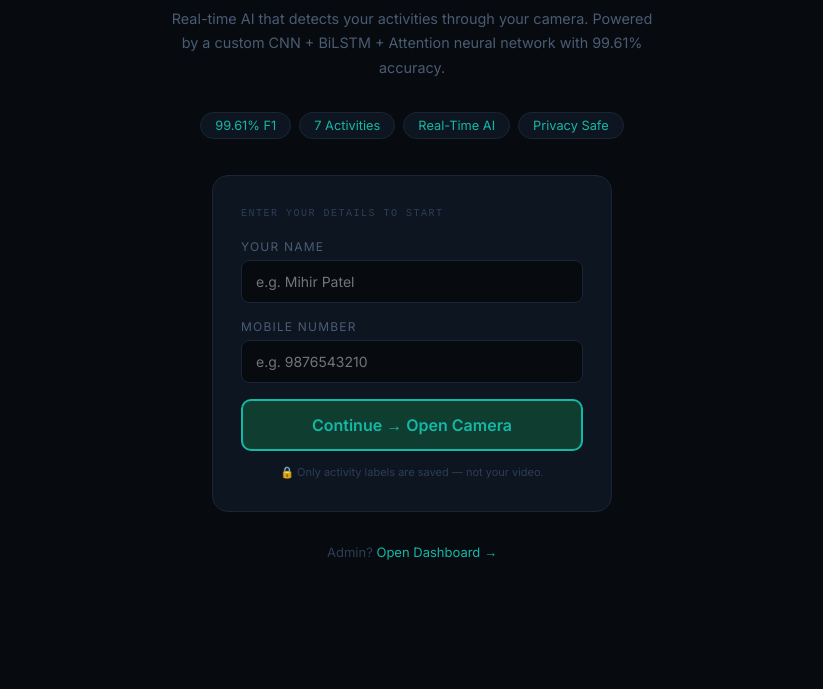
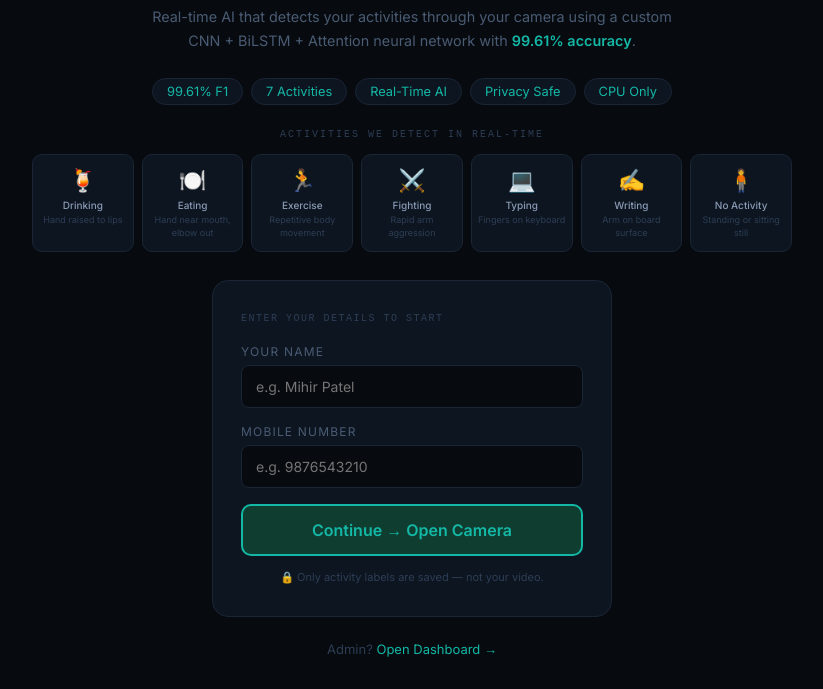
Before and after one commit to mihir120104/PoseGuard-AI---Real-Time-Human-Activity-Recognition-System, a plain HTML site: page har-landing/index.html in a window 1280 px wide. Shown: the part 206-895 px from the top of the page, without its empty margins (228-1051 px from the left). Before the commit the page ends 800 px from the top, so only its background shows below. Drawn offline with Linux system fonts and the light colour scheme; no server answers.

```diff
--- a/har-landing/index.html
+++ b/har-landing/index.html
@@ -14,9 +14,20 @@
 .logo{width:72px;height:72px;border-radius:18px;background:linear-gradient(135deg,#0F3D30,#0A2840);border:1px solid #1A5040;display:flex;align-items:center;justify-content:center;font-size:32px;margin:0 auto 24px;}
 h1{font-family:'Syne',sans-serif;font-size:2.4rem;font-weight:800;background:linear-gradient(135deg,#E8EDF5,#14B8A6);-webkit-background-clip:text;-webkit-text-fill-color:transparent;margin-bottom:8px;}
 .subtitle{font-size:1rem;color:#14B8A6;margin-bottom:8px;}
-.desc{font-size:0.9rem;color:#4A5C74;max-width:500px;line-height:1.7;margin-bottom:32px;}
-.badges{display:flex;gap:8px;justify-content:center;flex-wrap:wrap;margin-bottom:36px;}
+.desc{font-size:0.9rem;color:#4A5C74;max-width:520px;line-height:1.7;margin-bottom:24px;}
+.badges{display:flex;gap:8px;justify-content:center;flex-wrap:wrap;margin-bottom:24px;}
 .badge{background:#0D1520;border:1px solid #1A2535;color:#14B8A6;padding:5px 14px;border-radius:20px;font-size:0.8rem;}
+
+/* 7 ACTIVITIES SECTION */
+.activities-section{width:100%;max-width:760px;margin-bottom:28px;}
+.act-title{font-family:monospace;font-size:10px;color:#2D3E55;letter-spacing:.2em;text-transform:uppercase;margin-bottom:14px;}
+.act-grid{display:grid;grid-template-columns:repeat(7,1fr);gap:8px;}
+.act-card{background:#0D1520;border:1px solid #1A2535;border-radius:10px;padding:12px 6px;text-align:center;transition:border-color .2s;}
+.act-card:hover{border-color:#14B8A6;}
+.act-icon{font-size:22px;margin-bottom:6px;}
+.act-name{font-size:10px;color:#8A9BB5;font-weight:500;}
+.act-desc{font-size:9px;color:#2D3E55;margin-top:3px;line-height:1.4;}
+
 .form-card{background:#0D1520;border:1px solid #1A2535;border-radius:16px;padding:32px 28px;width:100%;max-width:400px;text-align:left;}
 .form-label{font-size:12px;color:#4A5C74;margin-bottom:6px;display:block;text-transform:uppercase;letter-spacing:.1em;}
 .form-input{width:100%;background:#070A0F;border:1px solid #1A2535;color:#DDE6F0;padding:12px 14px;border-radius:8px;font-size:14px;outline:none;margin-bottom:16px;font-family:'Inter',sans-serif;transition:border .2s;}
@@ -45,7 +56,7 @@
 .controls{width:100%;max-width:860px;display:flex;gap:12px;margin-top:14px;}
 .btn-start{flex:1;background:#0F3D30;border:2px solid #14B8A6;color:#14B8A6;padding:14px;border-radius:10px;font-size:1rem;font-weight:600;cursor:pointer;transition:all .2s;font-family:'Inter',sans-serif;}
 .btn-start:hover{background:#145C46;}
-.btn-stop{flex:1;background:#1A0A0A;border:2px solid #EF4444;color:#EF4444;padding:14px;border-radius:10px;font-size:1rem;font-weight:600;cursor:pointer;transition:all .2s;font-family:'Inter',sans-serif;display:none;}
+.btn-stop{flex:1;background:#1A0A0A;border:2px solid #EF4444;color:#EF4444;padding:14px;border-radius:10px;font-size:1rem;font-weight:600;cursor:pointer;display:none;font-family:'Inter',sans-serif;}
 .btn-stop:hover{background:#2A0A0A;}
 .btn-dashboard{flex:1;background:#0A1520;border:1px solid #1A2535;color:#8A9BB5;padding:14px;border-radius:10px;font-size:1rem;font-weight:500;cursor:pointer;text-decoration:none;display:flex;align-items:center;justify-content:center;font-family:'Inter',sans-serif;}
 .status-bar{width:100%;max-width:860px;background:#0D1520;border:1px solid #1A2535;border-radius:10px;padding:12px 16px;margin-top:12px;display:flex;justify-content:space-between;align-items:center;}
@@ -55,6 +66,12 @@
 @keyframes pulse{0%,100%{box-shadow:0 0 0 0 rgba(34,197,94,.4)}50%{box-shadow:0 0 0 6px rgba(34,197,94,0)}}
 .live-dot{width:8px;height:8px;border-radius:50%;background:#22C55E;display:inline-block;animation:pulse 1.5s infinite;margin-right:6px;}
 .not-live-dot{width:8px;height:8px;border-radius:50%;background:#2D3E55;display:inline-block;margin-right:6px;}
+
+/* Responsive */
+@media(max-width:600px){
+  .act-grid{grid-template-columns:repeat(4,1fr);}
+  h1{font-size:1.8rem;}
+}
 </style>
 </head>
 <body>
@@ -64,13 +81,58 @@
   <div class="logo">🎯</div>
   <h1>PoseGuard AI</h1>
   <div class="subtitle">Human Activity Recognition System</div>
-  <p class="desc">Real-time AI that detects your activities through your camera. Powered by a custom CNN + BiLSTM + Attention neural network with 99.61% accuracy.</p>
+  <p class="desc">Real-time AI that detects your activities through your camera using a custom CNN + BiLSTM + Attention neural network with <strong style="color:#14B8A6">99.61% accuracy</strong>.</p>
+
   <div class="badges">
     <span class="badge">99.61% F1</span>
     <span class="badge">7 Activities</span>
     <span class="badge">Real-Time AI</span>
     <span class="badge">Privacy Safe</span>
+    <span class="badge">CPU Only</span>
   </div>
+
+  <!-- 7 ACTIVITIES DISPLAY -->
+  <div class="activities-section">
+    <div class="act-title">Activities we detect in real-time</div>
+    <div class="act-grid">
+      <div class="act-card">
+        <div class="act-icon">🍹</div>
+        <div class="act-name">Drinking</div>
+        <div class="act-desc">Hand raised to lips</div>
+      </div>
+      <div class="act-card">
+        <div class="act-icon">🍽️</div>
+        <div class="act-name">Eating</div>
+        <div class="act-desc">Hand near mouth, elbow out</div>
+      </div>
+      <div class="act-card">
+        <div class="act-icon">🏃</div>
+        <div class="act-name">Exercise</div>
+        <div class="act-desc">Repetitive body movement</div>
+      </div>
+      <div class="act-card">
+        <div class="act-icon">⚔️</div>
+        <div class="act-name">Fighting</div>
+        <div class="act-desc">Rapid arm aggression</div>
+      </div>
+      <div class="act-card">
+        <div class="act-icon">💻</div>
+        <div class="act-name">Typing</div>
+        <div class="act-desc">Fingers on keyboard</div>
+      </div>
+      <div class="act-card">
+        <div class="act-icon">✍️</div>
+        <div class="act-name">Writing</div>
+        <div class="act-desc">Arm on board surface</div>
+      </div>
+      <div class="act-card">
+        <div class="act-icon">🧍</div>
+        <div class="act-name">No Activity</div>
+        <div class="act-desc">Standing or sitting still</div>
+      </div>
+    </div>
+  </div>
+
   <div class="form-card">
     <div style="font-family:monospace;font-size:10px;color:#2D3E55;letter-spacing:.15em;margin-bottom:20px;">ENTER YOUR DETAILS TO START</div>
     <label class="form-label">Your Name</label>
@@ -81,7 +143,8 @@
     <button class="btn-primary" onclick="startSession()">Continue → Open Camera</button>
     <p class="privacy">🔒 Only activity labels are saved — not your video.</p>
   </div>
-  <div style="margin-top:32px;font-size:13px;color:#2D3E55;">
+
+  <div style="margin-top:24px;font-size:13px;color:#2D3E55;">
     Admin? <a href="https://poseguard-ai-real-time-human-activity.onrender.com" target="_blank" style="color:#14B8A6;text-decoration:none;">Open Dashboard →</a>
   </div>
 </div>
@@ -132,41 +195,29 @@
     </div>
     <div style="background:#0D0A04;border:1px solid #4A3800;border-left:3px solid #F59E0B;border-radius:8px;padding:12px 14px;">
       <div style="color:#F59E0B;font-size:11px;font-weight:600;margin-bottom:4px;">⏳ First Prediction</div>
-      <div style="color:#4A5C74;font-size:11px;line-height:1.6;">Takes <b style="color:#DDE6F0">~30 seconds</b> — model needs 60 frames. Watch the frame counter.</div>
+      <div style="color:#4A5C74;font-size:11px;line-height:1.6;">Takes <b style="color:#DDE6F0">~10 seconds</b> — model needs 20 frames. Watch frame counter.</div>
     </div>
   </div>
 </div>
 
 <script>
-// ══ CONFIG — HuggingFace API ══
 const API  = "https://mihir1201-poseguard-api.hf.space";
 const DASH = "https://poseguard-ai-real-time-human-activity.onrender.com";
 
-let userName    = "";
-let userMobile  = "";
-let videoStream = null;
-let sendLoop    = null;
-let framesSent  = 0;
+let userName="", userMobile="", videoStream=null, sendLoop=null, framesSent=0;
 
-// ── Session start ──
 function startSession() {
   const name   = document.getElementById("inp-name").value.trim();
   const mobile = document.getElementById("inp-mobile").value.trim();
   const err    = document.getElementById("form-error");
-
-  if (!name || name.length < 2) {
-    err.textContent = "Please enter your full name."; err.style.display = "block"; return;
-  }
-  if (!/^\d{10}$/.test(mobile)) {
-    err.textContent = "Enter a valid 10-digit mobile number."; err.style.display = "block"; return;
-  }
-  err.style.display = "none";
-  userName = name; userMobile = mobile;
+  if (!name || name.length < 2) { err.textContent="Please enter your full name."; err.style.display="block"; return; }
+  if (!/^\d{10}$/.test(mobile))  { err.textContent="Enter a valid 10-digit mobile number."; err.style.display="block"; return; }
+  err.style.display="none";
+  userName=name; userMobile=mobile;
   sessionStorage.setItem("har_name", name);
   sessionStorage.setItem("har_mobile", mobile);
 
-  // Register user on server
-  fetch(API + "/register", {
+  fetch(API+"/register", {
     method:"POST", headers:{"Content-Type":"application/json"},
     body: JSON.stringify({name, mobile})
   }).catch(()=>{});
@@ -174,37 +225,31 @@
   document.getElementById("landing").style.display      = "none";
   document.getElementById("camera-page").style.display  = "flex";
   document.getElementById("display-name").textContent   = name;
-  document.getElementById("display-mobile").textContent = "📱 " + mobile;
+  document.getElementById("display-mobile").textContent = "📱 "+mobile;
 }
 
-// ── Camera start ──
 async function startCamera() {
   try {
     videoStream = await navigator.mediaDevices.getUserMedia({
-      video:{facingMode:"user", width:{ideal:640}, height:{ideal:480}},
-      audio:false
+      video:{facingMode:"user", width:{ideal:640}, height:{ideal:480}}, audio:false
     });
     const video = document.getElementById("video");
     video.srcObject = videoStream;
-
     document.getElementById("btn-start").style.display = "none";
     document.getElementById("btn-stop").style.display  = "flex";
     document.getElementById("live-indicator").innerHTML =
       '<span class="live-dot"></span><span style="font-size:12px;color:#22C55E;">Live</span>';
     document.getElementById("overlay-label").textContent = "Warming up — collecting frames...";
     document.getElementById("overlay-label").style.color = "#F59E0B";
-
-    framesSent = 0;
-    sendLoop = setInterval(sendFrame, 500); // send every 500ms = 2fps
-
+    framesSent=0;
+    sendLoop = setInterval(sendFrame, 500);
   } catch(e) {
-    alert("Camera access denied. Please allow camera permission.\n\n" + e.message);
+    alert("Camera access denied.\n"+e.message);
   }
 }
 
-// ── Camera stop ──
 function stopCamera() {
-  if (videoStream) { videoStream.getTracks().forEach(t=>t.stop()); videoStream = null; }
+  if(videoStream){videoStream.getTracks().forEach(t=>t.stop()); videoStream=null;}
   clearInterval(sendLoop);
   document.getElementById("btn-start").style.display = "flex";
   document.getElementById("btn-stop").style.display  = "none";
@@ -216,28 +261,22 @@
   document.getElementById("frames-count").textContent = "";
 }
 
-// ── Send frame to HuggingFace API ──
 async function sendFrame() {
   const video  = document.getElementById("video");
   const canvas = document.getElementById("canvas");
-  if (!video.videoWidth || !videoStream) return;
-
-  canvas.width  = video.videoWidth;
-  canvas.height = video.videoHeight;
-  canvas.getContext("2d").drawImage(video, 0, 0);
+  if(!video.videoWidth || !videoStream) return;
+  canvas.width=video.videoWidth; canvas.height=video.videoHeight;
+  canvas.getContext("2d").drawImage(video,0,0);
   const b64 = canvas.toDataURL("image/jpeg", 0.6);
-
   framesSent++;
   document.getElementById("stat-frames").textContent = framesSent;
-  document.getElementById("frames-count").textContent = "Frames: " + framesSent + " / 60 needed";
-
+  document.getElementById("frames-count").textContent = "Frames: "+framesSent+" / 20 needed";
   try {
-    const res = await fetch(API + "/predict", {
-      method:"POST",
-      headers:{"Content-Type":"application/json"},
+    const res = await fetch(API+"/predict", {
+      method:"POST", headers:{"Content-Type":"application/json"},
       body: JSON.stringify({frame:b64, username:userName, mobile:userMobile})
     });
-    if (!res.ok) return;
+    if(!res.ok) return;
     updateUI(await res.json());
   } catch(e) {
     document.getElementById("overlay-label").textContent = "Connecting to server...";
@@ -245,7 +284,6 @@
   }
 }
 
-// ── Update UI with prediction result ──
 function updateUI(data) {
   const lbl  = document.getElementById("overlay-label");
   const conf = document.getElementById("overlay-conf");
@@ -253,8 +291,7 @@
   const warn = document.getElementById("warning-text");
   const fc   = document.getElementById("frames-count");
 
-  // Body not in frame
-  if (!data.pose_valid || data.label === "Show full body...") {
+  if(!data.pose_valid || data.label==="Show full body...") {
     warn.style.display = "block";
     lbl.textContent    = "⚠ Move back — show full body (head to hip)";
     lbl.style.color    = "#60A5FA";
@@ -268,41 +305,37 @@
 
   const activity   = data.activity || "...";
   const confidence = data.confidence || 0;
-  const pct        = (confidence * 100).toFixed(1);
+  const pct        = (confidence*100).toFixed(1);
   const isRisk     = ["fighting","Fighting","falling"].includes(activity);
 
-  if (activity === "...") {
+  if(activity==="...") {
     lbl.textContent  = "Analyzing... hold pose steady";
     lbl.style.color  = "#F59E0B";
-    conf.textContent = "Frames: " + framesSent + " / 60 needed for first prediction";
-    bar.style.width  = Math.min((framesSent / 60) * 100, 95) + "%";
+    conf.textContent = "Frames: "+framesSent+" / 20 needed";
+    bar.style.width  = Math.min((framesSent/20)*100, 95)+"%";
     bar.style.background = "#F59E0B";
     fc.textContent   = "";
   } else {
-    lbl.textContent  = "Activity: " + activity;
+    lbl.textContent  = "Activity: "+activity;
     lbl.style.color  = isRisk ? "#EF4444" : "#22C55E";
-    conf.textContent = "Confidence: " + pct + "%";
-    bar.style.width  = pct + "%";
+    conf.textContent = "Confidence: "+pct+"%";
+    bar.style.width  = pct+"%";
     bar.style.background = isRisk ? "#EF4444" : "#22C55E";
     fc.textContent   = "";
     document.getElementById("stat-activity").textContent = activity;
-    document.getElementById("stat-conf").textContent     = pct + "%";
+    document.getElementById("stat-conf").textContent     = pct+"%";
   }
-
-  if (data.total_records !== undefined) {
+  if(data.total_records!==undefined)
     document.getElementById("stat-saved").textContent = data.total_records;
-  }
 }
 
-// ── Restore session ──
-window.addEventListener("load", () => {
-  // Wake up Render dashboard in background
-  fetch("https://poseguard-ai-real-time-human-activity.onrender.com/health")
-    .catch(()=>{});
-  const n = sessionStorage.getItem("har_name");
-  const m = sessionStorage.getItem("har_mobile");
-  if (n) document.getElementById("inp-name").value   = n;
-  if (m) document.getElementById("inp-mobile").value = m;
+window.addEventListener("load", ()=>{
+  const n=sessionStorage.getItem("har_name");
+  const m=sessionStorage.getItem("har_mobile");
+  if(n) document.getElementById("inp-name").value   = n;
+  if(m) document.getElementById("inp-mobile").value = m;
+  // Wake up Render in background
+  fetch(DASH+"/health").catch(()=>{});
 });
 </script>
 </body>
```
